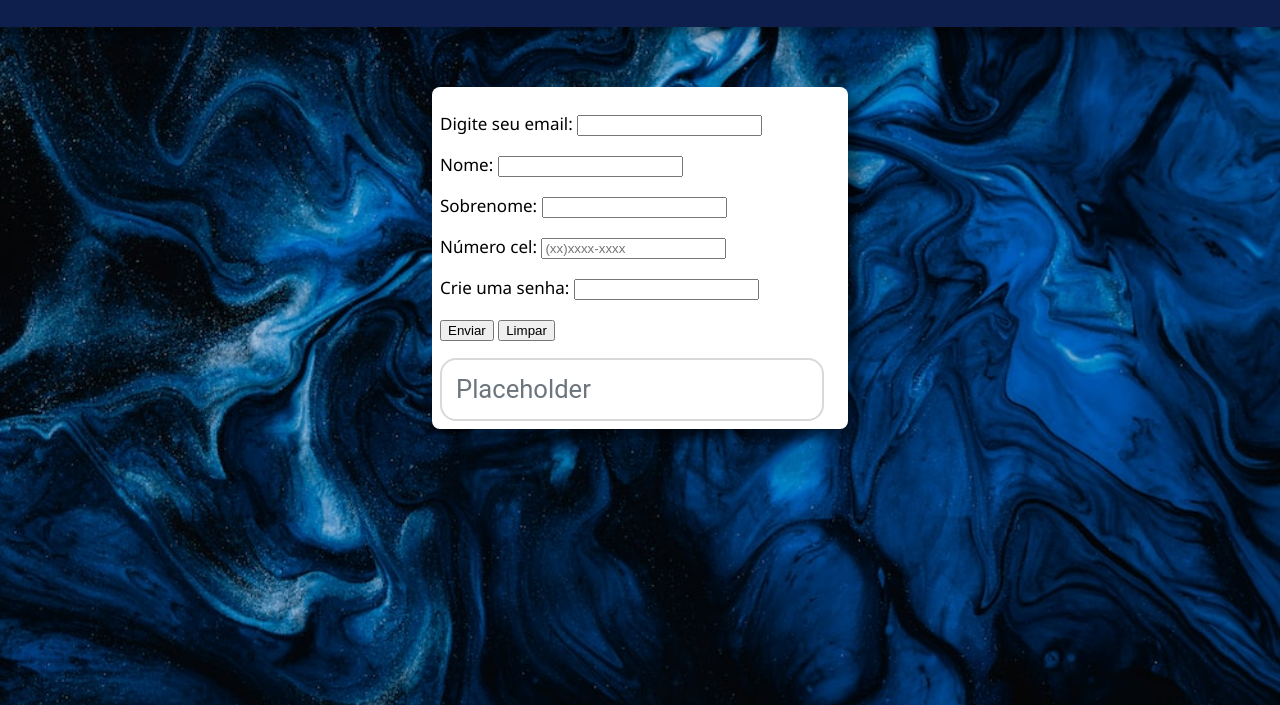
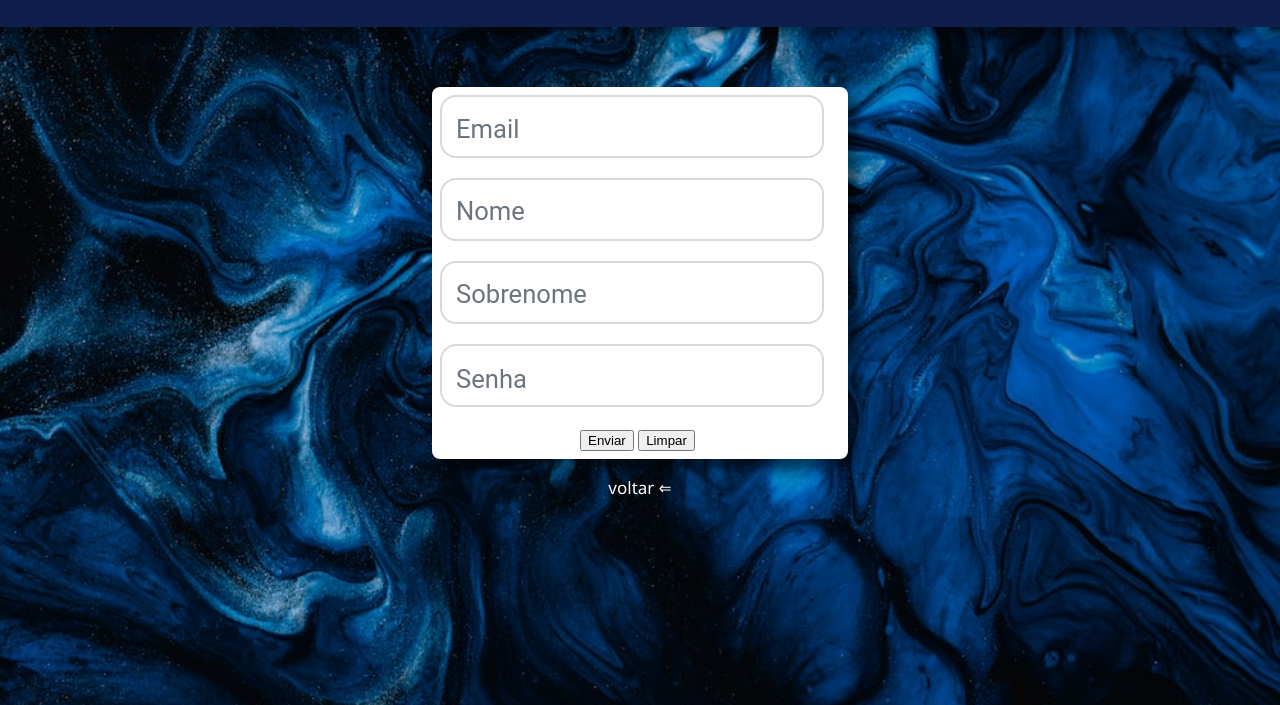
Before and after one commit to ArthurAlves-dev/primeiro-site, a plain HTML site: page site01/login.html in a window 1280 px wide. Shown: the part 95-800 px from the top of the page. Drawn offline with Linux system fonts and the light colour scheme.

Commit message:
placeholders

```diff
--- a/site01/login.html
+++ b/site01/login.html
@@ -12,39 +12,34 @@
     </header>
     <main style=" margin-top: 60px; max-width: 400px;">
         <form action="login.javascript" method="get">
-            <p>
-                <label for="iemail">Digite seu email:</label>
-                <input type="email" name="email" id="iemail" required autocomplete="on">
-            </p>
-            <p>
-                <label for="iname">Nome:</label>
-                <input type="text" name="name" id="iname" required autocomplete="on">
-            </p>
-            <p>
-                <label for="isname">Sobrenome:</label>
+            <div class="input-block">
+                <input type="email" name="email" id="iemail" required autocomplete="on" spellcheck="false" style="margin-bottom: 20px;">
+                <span class="email">
+                    Email
+                </span>
+
+                <input type="text" name="name" id="iname" required autocomplete="on" spellcheck="false">
+                <span class="nome">
+                    Nome
+                </span>
+
                 <input type="text" name="sname" id="isname" required autocomplete="on">
-            </p>
-            <p>
-                <label for="inum">Número cel:</label>
-                <input type="tel" name="num" id="inum" required autocomplete="on"
-                pattern="*(\d{2}\)[0-9]{4}-[0-9]{4}$" placeholder="(xx)xxxx-xxxx">
-            </p>
-            <p>
-                <label for="ipsw">Crie uma senha:</label>
+                <span class="sobre">
+                    Sobrenome
+                </span>
+
                 <input type="password" name="psw" id="ipsw" required
                 minlength="6" maxlength="8">
-            </p>
-            <p>
+                <span class="psw">
+                    Senha
+                </span>
+            </div>
+            <span class="align">
                 <input type="submit" value="Enviar">
                 <input type="reset" value="Limpar">
-            </p>
-            <div class="input-block">
-                <input type="text" name="input-text" id="input-text" required spellcheck="false">
-                <span class="placeholder">
-                 Placeholder
-                </span>
-            </div>
+            </span>
         </form>
     </main>
+    <p style="text-align: center;"><a href="link01.html" target="_self" class="voltar">voltar</a></p>
 </body>
 </html>
--- a/site01/style.css
+++ b/site01/style.css
@@ -246,27 +246,9 @@ div.video > iframe {
     height: 90%;
 }
 
-div.input-block span.placeholder {
-    position: absolute;
-    margin: 17px 0;
-    padding: 0 4px;
-    font-family: Roboto, sans-serif;
-
-    color:  #6c757d;
-
-    display: flex;
-    align-items: center;
-
-    font-size: 1.6rem;
-
-    top: 270px;
-    left: 20px;
-
-    transition: all 0.2s;
-    transform-origin: 0% 0%;
-    background: none;
-    pointer-events: none;
-  }
+div.input-block > input {
+    margin-bottom: 20px;
+}
 
 div.input-block input {
     font-weight: 500;
@@ -291,6 +273,122 @@ div.input-block input:focus{
     border-color: #284B63;
 }
 
-div.input-block input:focus + span.placeholder {
+div.input-block input:focus + span.placeholder + span.email {
     color: #284B63;
 }
+
+div.input-block span.email {
+    position: absolute;
+    margin: 17px 0;
+    padding: 0 4px;
+    font-family: Roboto, sans-serif;
+
+    color:  #6c757d;
+
+    display: flex;
+    align-items: center;
+
+    font-size: 1.6rem;
+
+    top: 10px;
+    left: 20px;
+
+    transition: all 0.2s;
+    transform-origin: 0% 0%;
+    background: none;
+    pointer-events: none;
+}
+
+div.input-block input:valid + span.email,
+div.input-block input:focus + span.email {
+    transform: scale(0.8) translateY(-30px);
+    background: #fff;
+}
+
+div.input-block span.nome {
+    position: absolute;
+    margin: 17px 0;
+    padding: 0 4px;
+    font-family: Roboto, sans-serif;
+
+    color:  #6c757d;
+
+    display: flex;
+    align-items: center;
+
+    font-size: 1.6rem;
+
+    top: 92px;
+    left: 20px;
+
+    transition: all 0.2s;
+    transform-origin: 0% 0%;
+    background: none;
+    pointer-events: none;
+}
+
+div.input-block input:valid + span.nome,
+div.input-block input:focus + span.nome {
+    transform: scale(0.8) translateY(-30px);
+    background: #fff;
+}
+
+div.input-block span.sobre {
+    position: absolute;
+    margin: 17px 0;
+    padding: 0 4px;
+    font-family: Roboto, sans-serif;
+
+    color:  #6c757d;
+
+    display: flex;
+    align-items: center;
+
+    font-size: 1.6rem;
+
+    top: 175px;
+    left: 20px;
+
+    transition: all 0.2s;
+    transform-origin: 0% 0%;
+    background: none;
+    pointer-events: none;
+}
+
+div.input-block input:valid + span.sobre,
+div.input-block input:focus + span.sobre {
+    transform: scale(0.8) translateY(-30px);
+    background: #fff;
+}
+
+div.input-block span.psw {
+    position: absolute;
+    margin: 17px 0;
+    padding: 0 4px;
+    font-family: Roboto, sans-serif;
+
+    color:  #6c757d;
+
+    display: flex;
+    align-items: center;
+
+    font-size: 1.6rem;
+
+    top: 260px;
+    left: 20px;
+
+    transition: all 0.2s;
+    transform-origin: 0% 0%;
+    background: none;
+    pointer-events: none;
+}
+
+div.input-block input:valid + span.psw,
+div.input-block input:focus + span.psw {
+    transform: scale(0.8) translateY(-30px);
+    background: #fff;
+}
+
+span.align {
+    margin-left: 140px;
+}
```
